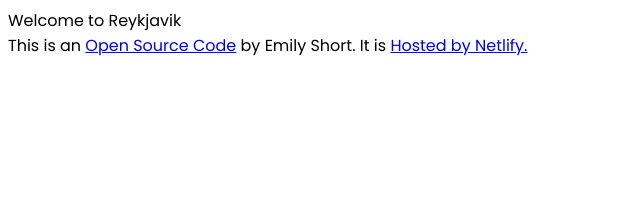
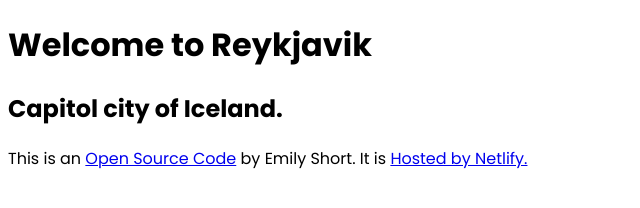
Before and after one commit to emijsho/sc-travel-project, a plain HTML site: page index.html in a window 1280 px wide. Shown: the whole page, without its empty margins (0-640 px from the left). Drawn offline with Linux system fonts and the light colour scheme.

Commit message:
added subtitle to homepage

```diff
--- a/index.html
+++ b/index.html
@@ -13,7 +13,8 @@
     />
   </head>
   <body>
-    Welcome to Reykjavik
+    <h1>Welcome to Reykjavik</h1>
+    <h2>Capitol city of Iceland.</h2>
   </body>
   <footer>
     This is an
```
